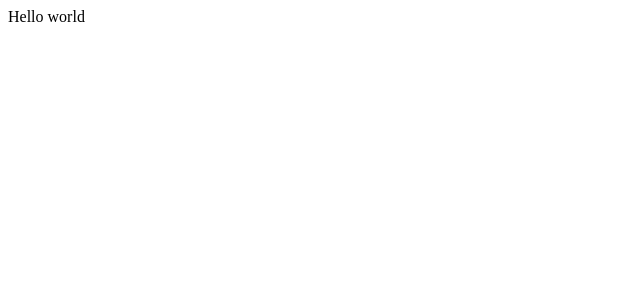
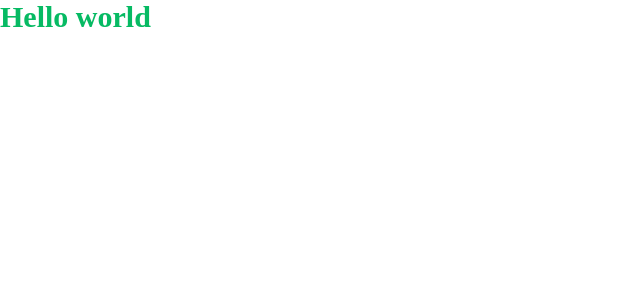
Before and after one commit to churris-x/snippet-board-client, a React (Create React App) app: page / in a window 1280 px wide. Shown: the top 300 px of the page, without its empty margins (0-640 px from the left). Built offline with nearby package versions, Linux system fonts and the light colour scheme.

Commit message:
Add style constants and remove body margin
All base stylings like margin, backgroundColor, etc... should
be imported from the Layout and Color constants.

```diff
--- a/public/index.html
+++ b/public/index.html
@@ -1,14 +1,12 @@
 <!DOCTYPE html>
 <html lang="en">
+
 <head>
 	<meta charset="utf-8" />
 	<link rel="icon" href="%PUBLIC_URL%/favicon.ico" />
 	<meta name="viewport" content="width=device-width, initial-scale=1" />
 	<meta name="theme-color" content="#000000" />
-    <meta
-      name="description"
-      content="Web site created using create-react-app"
-    />
+	<meta name="description" content="Web site created using create-react-app" />
 	<link rel="apple-touch-icon" href="%PUBLIC_URL%/logo192.png" />
 	<!--
       manifest.json provides metadata used when your web app is installed on a
@@ -26,7 +24,8 @@
     -->
 	<title>React App</title>
 </head>
-  <body>
+
+<body style="margin: 0">
 	<noscript>You need to enable JavaScript to run this app.</noscript>
 	<div id="root"></div>
 	<!--
@@ -40,4 +39,5 @@
       To create a production bundle, use `npm run build` or `yarn build`.
     -->
 </body>
+
 </html>
--- a/src/App.js
+++ b/src/App.js
@@ -1,9 +1,9 @@
-
+import { Color, Layout } from './constants';
 
 function App() {
 	return (
-		<div>
-			Hello world
+		<div style={{ minHeight: '100vh', display: 'flex' }}>
+			<div style={Layout.title}>Hello world</div>
 		</div>
 	);
 }
--- /dev/null
+++ b/src/constants/Color.js
@@ -0,0 +1,15 @@
+const palette = {
+	darkBlue: 			'#05668D',
+	blue: 				'#427AA1',
+	darkGreen: 			'#103900',
+	mediumGreen: 		'#06BA63',
+	lightGreen: 		'#0FFF95',
+};
+
+export const Color = {
+	backgroundColor: 	'#FFFFFF',
+	text: 				'#000000',
+	button:				palette.mediumGreen,
+	highlight: 			palette.mediumGreen,
+	danger: 			'crimson',
+};
--- /dev/null
+++ b/src/constants/Layout.js
@@ -0,0 +1,13 @@
+import { Color } from './';
+
+export const Layout = {
+	margin: 16,
+	padding: 16,
+	screen: {
+		display: 'flex',
+		padding: 16,
+		backgroundColor: Color.backgroundColor,
+	},
+	title: { color: Color.highlight, fontSize: 30, fontWeight: 'bold' },
+	body: { color: Color.text, fontSize: 18 },
+};
--- /dev/null
+++ b/src/constants/index.js
@@ -0,0 +1,2 @@
+export * from './Color';
+export * from './Layout';
```
Lines whose indentation alone changed are shown as unchanged.
